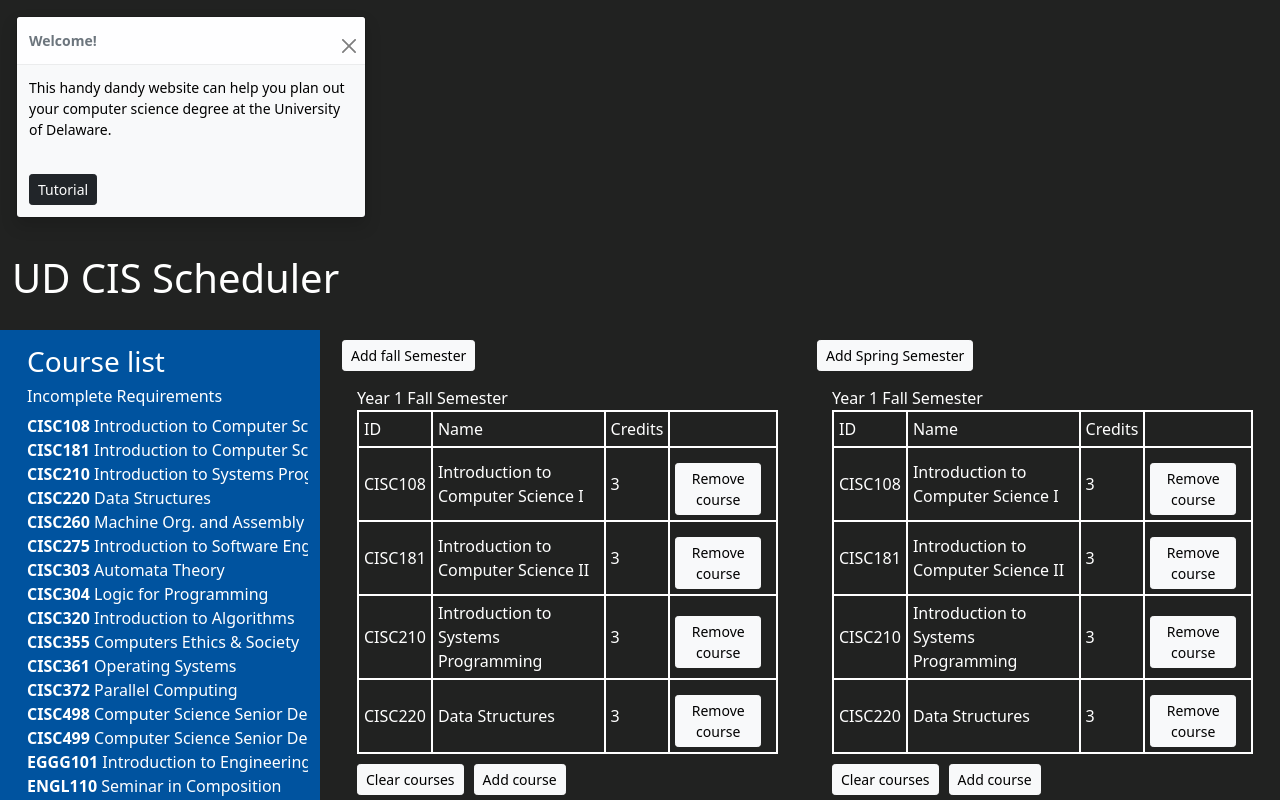
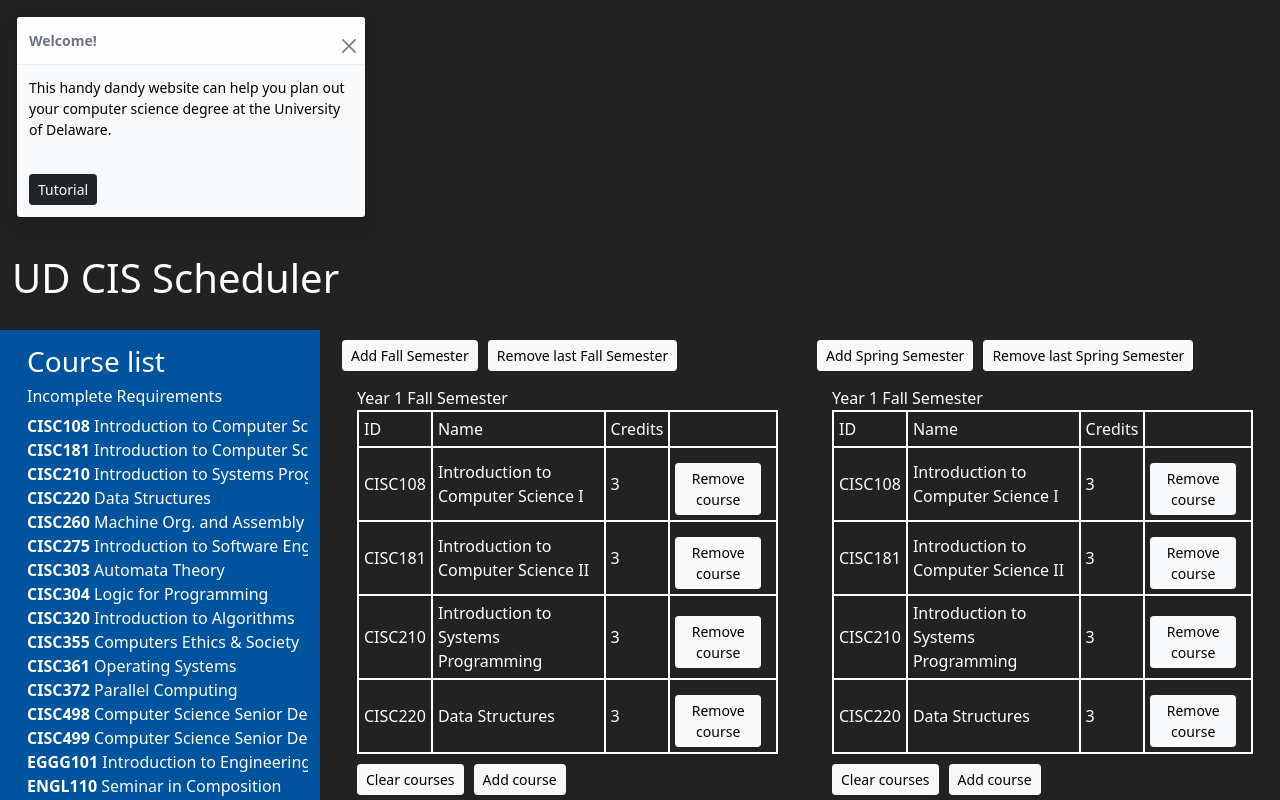
Before and after one commit to mnawar27/ud-cis-scheduler-team-7, a React (Create React App) app: page / in a window 1280 px wide. Shown: the top 800 px of the page. Built offline with nearby package versions, Linux system fonts and the light colour scheme.

Commit message:
remove semester button can remove the last semester for each season

```diff
--- a/src/App.tsx
+++ b/src/App.tsx
@@ -26,7 +26,16 @@
         const i:number=semesters.length;
         setSpringSemesters([...semesters,i+1]);
     }
-
+    function removeFallSemester(semesters:number[]){
+        const copy:number[]=[...semesters];
+        copy.splice(semesters.length-1,1);
+        setFallSemesters(copy);
+    }
+    function removeSpringSemester(semesters:number[]){
+        const copy:number[]=[...semesters];
+        copy.splice(semesters.length-1,1);
+        setSpringSemesters(copy);
+    }
     return (
         <div className="App">
             <Welcome />
@@ -41,7 +50,8 @@
                         <Menu />
                     </div>
                     <div className="col">
-                        <button className="btn btn-light btn-sm" onClick={()=>addFallSemester(fallsemesters)}>Add fall Semester</button>
+                        <button className="btn btn-light btn-sm" onClick={()=>addFallSemester(fallsemesters)}>Add Fall Semester</button>
+                        <button className="btn btn-light btn-sm" onClick={()=>removeFallSemester(fallsemesters)}>Remove last Fall Semester</button>
                         {fallsemesters.map((i)=>{
                             return(
                                 <Semester key={i}
@@ -57,6 +67,7 @@
                     </div>
                     <div className="col">
                         <button className="btn btn-light btn-sm" onClick={()=>addSpringSemester(springsemesters)}>Add Spring Semester</button>
+                        <button className="btn btn-light btn-sm" onClick={()=>removeSpringSemester(springsemesters)}>Remove last Spring Semester</button>
                         {springsemesters.map((i)=>{
                             return(
                                 <Semester key={i}
--- a/src/Components/Semester.tsx
+++ b/src/Components/Semester.tsx
@@ -3,7 +3,7 @@
 import Course from "../Interfaces/Course";
 import {AddCourseMenu} from "./AddCourseMenu";
 
-export function Semester(props:{courses:Course[];year:number;season:string;setSemesters:(arg0:number[])=>void;setCurrentCourses:(arg0:Course[])=>void}): JSX.Element{
+export function Semester(props:{courses:Course[];year:number;season:string;setCurrentCourses:(arg0:Course[])=>void}): JSX.Element{
     const [popup,setPopup]=useState(false);
     const [courses,setCourses]=useState(props.courses);
 
```
